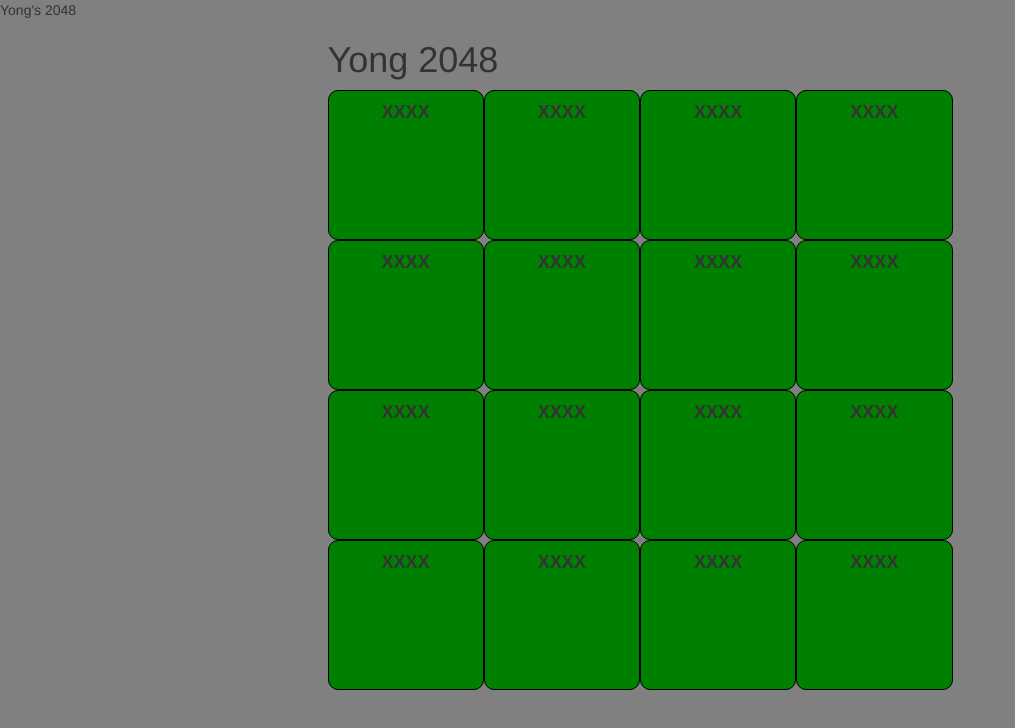
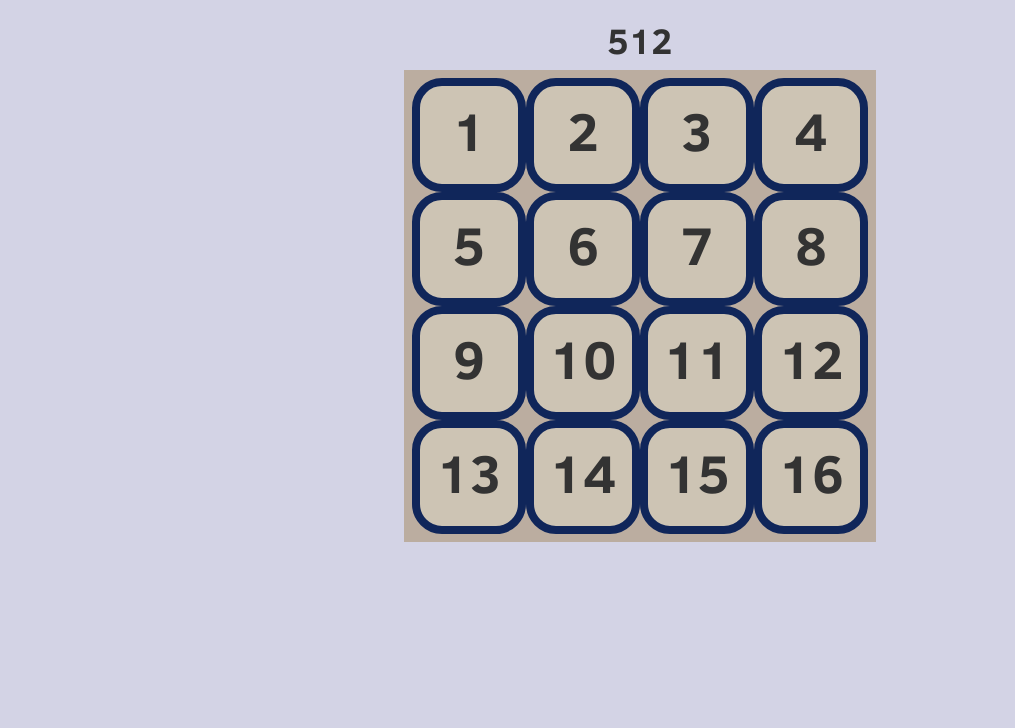
Before and after one commit to yogafire/-2048, a plain HTML site: page index.html in a window 1280 px wide. Shown: the whole page, without its empty margins (0-1015 px from the left). Drawn offline with nearby package versions, Linux system fonts and the light colour scheme.

Commit message:
2048 update 3

```diff
--- a/css/main.css
+++ b/css/main.css
@@ -1,27 +1,33 @@
 @font-face {
     font-family: "Clear Sans";
-
+    src: url("/fonts/ClearSans-Bold.ttf");
 }
 
 body {
-  background: black;
-}
-
-body {
-  background: gray;
+  background: #d3d3e5;
+  text-align: center;
+  font-family: "Clear Sans";
+  -size: 40px;
 }
 
 .cell {
-  border: 1px solid black;
-  background: green;
+  border:8px solid #10265A;
+  background: rgba(238, 238, 218, 0.35);
   float: left;
   width: 25%;
-  height: 150px;
-  font-family: Arial;
-  font-size: 18px;
-  border-radius: 10px;
+  height: 25%;
+  font-family: "Clear Sans";
+  font-size: 54px;
+  border-radius: 30px;
   font-weight: bold;
   text-align: center;
-  line-height: 13px;
-  padding: 15px 15px;
+  padding: 5px;
 }
+
+.board {
+    background: #bbada0;
+    margin: 0 auto;
+    padding: 8px;
+    width: 472px;
+    height: 472px;
+}
--- a/index.html
+++ b/index.html
@@ -2,7 +2,7 @@
 <html lang="en">
 <head>
   <meta charset="UTF-8"
-  <title>Yong's 2048</title>
+  <title></title>
   <link rel="stylesheet" href="//maxcdn.bootstrapcdn.com/bootstrap/3.2.0/css/bootstrap.min.css">
   <link rel="stylesheet" href="css/main.css">
 </head>
@@ -10,25 +10,25 @@
   <div class="row">
 
     <div class="col-md-6 col-md-offset-3">
-      <h1>Yong 2048</h1>
+      <h1>512</h1>
 
       <div class="board">
-        <div  class="cell r0 c0"><div>XXXX</div></div>
-        <div  class="cell r0 c1"><div>XXXX</div></div>
-        <div  class="cell r0 c2"><div>XXXX</div></div>
-        <div  class="cell r0 c3"><div>XXXX</div></div>
-        <div  class="cell r1 c0"><div>XXXX</div></div>
-        <div  class="cell r1 c1"><div>XXXX</div></div>
-        <div  class="cell r1 c2"><div>XXXX</div></div>
-        <div  class="cell r1 c3"><div>XXXX</div></div>
-        <div  class="cell r2 c0"><div>XXXX</div></div>
-        <div  class="cell r2 c1"><div>XXXX</div></div>
-        <div  class="cell r2 c2"><div>XXXX</div></div>
-        <div  class="cell r2 c3"><div>XXXX</div></div>
-        <div  class="cell r3 c0"><div>XXXX</div></div>
-        <div  class="cell r3 c1"><div>XXXX</div></div>
-        <div  class="cell r3 c2"><div>XXXX</div></div>
-        <div  class="cell r3 c3"><div>XXXX</div></div>
+        <div  class="cell r0 c0"><div>1</div></div>
+        <div  class="cell r0 c1"><div>2</div></div>
+        <div  class="cell r0 c2"><div>3</div></div>
+        <div  class="cell r0 c3"><div>4</div></div>
+        <div  class="cell r1 c0"><div>5</div></div>
+        <div  class="cell r1 c1"><div>6</div></div>
+        <div  class="cell r1 c2"><div>7</div></div>
+        <div  class="cell r1 c3"><div>8</div></div>
+        <div  class="cell r2 c0"><div>9</div></div>
+        <div  class="cell r2 c1"><div>10</div></div>
+        <div  class="cell r2 c2"><div>11</div></div>
+        <div  class="cell r2 c3"><div>12</div></div>
+        <div  class="cell r3 c0"><div>13</div></div>
+        <div  class="cell r3 c1"><div>14</div></div>
+        <div  class="cell r3 c2"><div>15</div></div>
+        <div  class="cell r3 c3"><div>16</div></div>
       </div>
     </div>
 
```
Also changed, not shown: NateWelling-headshot.jpg (added).
